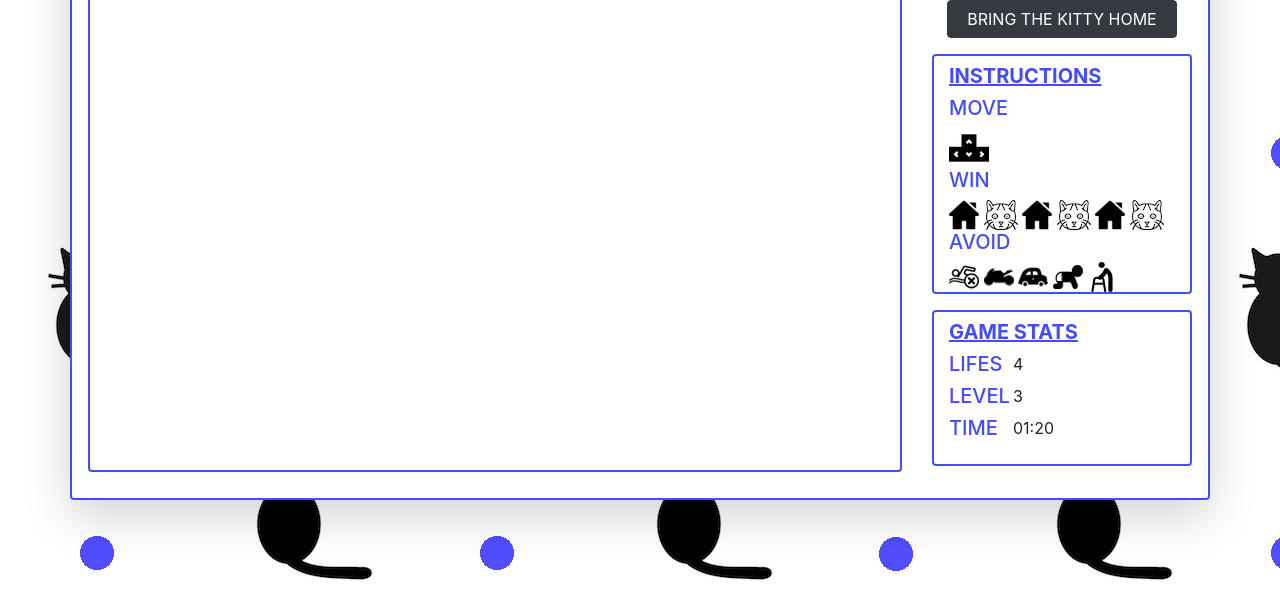
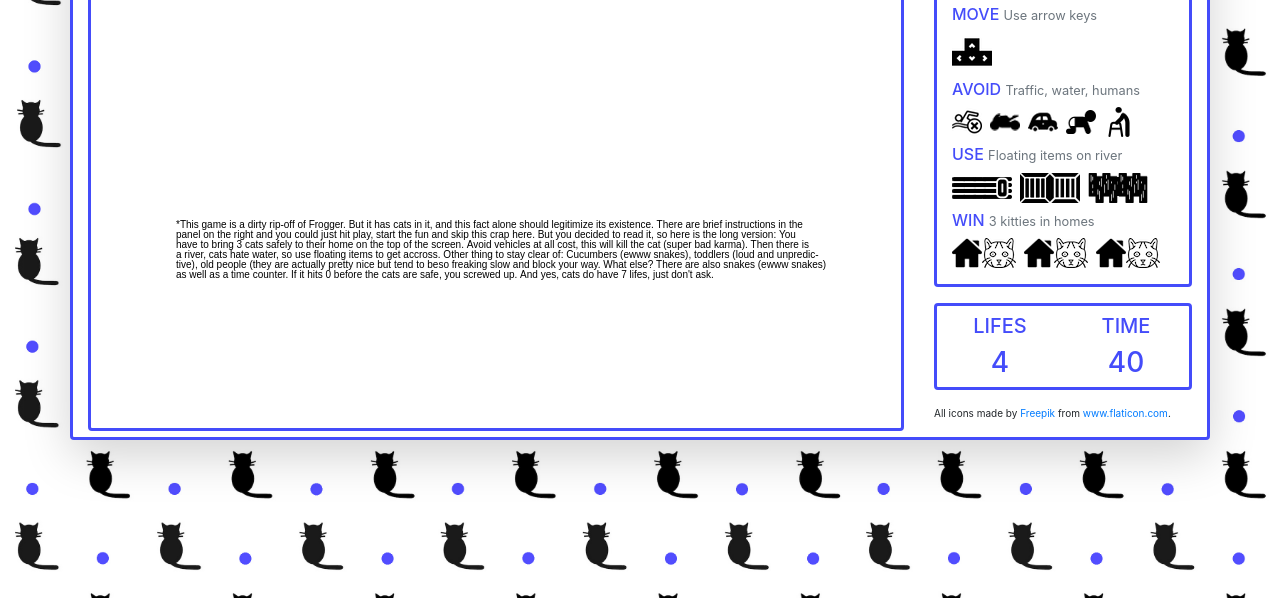
Before and after one commit to manubuer/kitty-run-remote, a plain HTML site: page index.html in a window 1280 px wide. Shown: the part 202-800 px from the top of the page. Drawn offline with nearby package versions, Linux system fonts and the light colour scheme.

Commit message:
still correct counter and levels missing

```diff
--- a/index.html
+++ b/index.html
@@ -14,12 +14,12 @@
 
 <body>
 
-  <div class="container-fluid mt-5">
+  <div class="container-fluid mt-2">
 
-    <div class="container shadow-lg border border-dark rounded p-3" id="gameRow">
+    <div class="container shadow-lg border border-dark rounded" id="gameRow">
 
 
-      <div class="row align-items-center">
+      <div class="row">
 
         <div class="col">
 
@@ -27,55 +27,86 @@
             <img class="img-fluid" src="images/kitty-run-logo-trans.png" alt="kitty-run-logo">
           </div>
 
-          <div class="col my-3">
-            <button type="button" class="col btn btn-dark" id="start-button">BRING THE KITTY HOME</button>
+          <div class="row my-3">
+            <div class="container">
+            <button type="button" class="col btn-sm btn-dark" id="start-button">START</button>
+          </div>
           </div>
 
           <div class="col col-lg-12 my-3 pt-2 rounded border border-dark" id="instructions">
-            <h5 class="font-weight-bold text-left"><ins>INSTRUCTIONS</ins></h5>
-            <h5>MOVE</h5>
-            <img src="images/right size/keyboard-small.png" alt="keyboard" class="img-fluid">
+            <div class="container">
+              <!-- <h5 class="font-weight-bold text-left"><ins>INSTRUCTIONS</ins></h5> -->
+              <div class="row">
+                <h6>MOVE
+                  <small class="text-muted">Use arrow keys</small>
+                </h6>
 
-            <h5>WIN</h5>
-            <img src="images/right size/003-home.png" alt="home" class="img-fluid">
-            <img src="images/cat-head-transp.png" alt="cat head" class="img-fluid">
-            <img src="images/right size/003-home.png" alt="home" class="img-fluid">
-            <img src="images/cat-head-transp.png" alt="cat head" class="img-fluid">
-            <img src="images/right size/003-home.png" alt="home" class="img-fluid">
-            <img src="images/cat-head-transp.png" alt="cat head" class="img-fluid">
+              </div>
+              <div class="row mb-2">
+                <img src="images/right size/keyboard-small.png" alt="keyboard" class="img-fluid mr-2">
+              </div>
 
-            <h5>AVOID</h5>
-            <img src="images/right size/do-not-swim-sign.png" alt="dont swim" class="img-fluid">
-            <img src="images/right size/motorcycleFast-inverted.png" alt="motorcycle" class="img-fluid">
-            <img src="images/right size/001-car-inverted.png" alt="car" class="img-fluid">
-            <img src="images/right size/006-toddler.png" alt="toddler" class="img-fluid">
-            <img src="images/right size/005-walker.png" alt="walker" class="img-fluid">
+              <div class="row">
+                <h6>AVOID
+                  <small class="text-muted">Traffic, water, humans</small>
+                </h6>
+              </div>
+              <div class="row mb-2">
+                <img src="images/right size/do-not-swim-sign.png" alt="dont swim" class="img-fluid mr-2">
+                <img src="images/right size/motorcycleFast-inverted.png" alt="motorcycle" class="img-fluid mr-2">
+                <img src="images/right size/001-car-inverted.png" alt="car" class="img-fluid mr-2">
+                <img src="images/right size/006-toddler.png" alt="toddler" class="img-fluid mr-2">
+                <img src="images/right size/005-walker.png" alt="walker" class="img-fluid mr-2">
+              </div>
+
+              <div class="row">
+                <h6>USE
+                  <small class="text-muted">Floating items on river</small>
+                </h6>
+
+              </div>
+              <div class="row mb-2">
+                <img src="images/right size/008-inflatable-60-lr-inv.png" alt="inflatable" class="img-fluid mr-2">
+                <img src="images/right size/012-wooden-box-60-inv.png" alt="box" class="img-fluid mr-2">
+                <img src="images/right size/011-wood-board-60-inv.png" alt="wood" class="img-fluid mr-2">
+              </div>
+
+              <div class="row">
+                <h6>WIN
+                  <small class="text-muted">3 kitties in homes </small>
+                </h6>
+              </div>
+              <div class="row mb-3">
+                <img src="images/right size/003-home.png" alt="home" class="img-fluid">
+                <img src="images/cat-head-transp.png" alt="cat head" class="img-fluid mr-2">
+                <img src="images/right size/003-home.png" alt="home" class="img-fluid">
+                <img src="images/cat-head-transp.png" alt="cat head" class="img-fluid mr-2">
+                <img src="images/right size/003-home.png" alt="home" class="img-fluid">
+                <img src="images/cat-head-transp.png" alt="cat head" class="img-fluid mr-2">
+              </div>
+            </div>
           </div>
 
           <div class="col col-lg-12 my-3 pt-2 rounded border border-dark">
-            <h5 class="font-weight-bold text-left"><ins>GAME STATS</ins></h5>
-
-            <dl class="row">
-              <dt class="col-sm-3">
+            <!-- <h5 class="font-weight-bold text-left"><ins>GAME STATS</ins></h5> -->
+            <div class="row">
+              <div class="col text-center">
                 <h5>LIFES</h5>
-              </dt>
-              <dd class="col-sm-9">4</dd>
-
-              <dt class="col-sm-3">
-                <h5>LEVEL</h5>
-              </dt>
-              <dd class="col-sm-9">3</dd>
-
-              <dt class="col-sm-3">
+                <h3 id="lifesId"></h3>
+              </div>
+              <div class="col text-center">
                 <h5>TIME</h5>
-              </dt>
-              <dd class="col-sm-9">01:20</dd>
-            </dl>
+                <h3 id="timeId"></h3>
+              </div>
+            </div>
           </div>
+          <p class="credits">
+            All icons made by <a href="https://www.flaticon.com/authors/freepik">Freepik</a> from <a href="http://www.flaticon.com">www.flaticon.com</a>.
+          </p>
 
         </div>
 
-        <div class="col order-first justify-content-center">
+        <div class="col order-first text-center pt-3">
           <canvas class="rounded border border-dark" width="810" height="600"></canvas>
         </div>
 
--- a/javascript.js
+++ b/javascript.js
@@ -1,53 +1,58 @@
-/*
-
-// the story
-- cat needs to bring item to their human companion.
-- is stuck beyond road / river which he has to cross
-- not allowed to touch moving things (cars, dogs, humans, etc)
-- must cross river, needs to jump on logs, boats, other floating things
-- three times succeeded? -> next level
-
-// level harder
-- more opponents
-- opponents move faster
-- floating things disappear
-- opponents on floating things
-- moving opponents bigger
-- floating things smaller
-
-*/
-
-// ===================================
-
-/*
-
-// what i need
-
-- player object
-    - maybe chose character if enough time
-    - move functions
-    - animations that cat jumps
-
-- opponent object constructor
-    - cars, dogs, humans
-
-- floating things object constuctor
-    - logs, boats, whatever floats
 
 
-*/
+window.onload = () => {
+  let canvas = document.querySelector("canvas");
+  let ctx = canvas.getContext("2d");
 
-// canvas
-window.onload = () => {
+  let logo = new Image();
+  logo.src = "images/kitty-run-logo-trans.png";
+
+  ctx.drawImage(logo, 85, 50, 640, 360);
+
+  ctx.fillStyle = "black";
+  ctx.font = "10px Arial";
+  ctx.fillText(
+    "*This game is a dirty rip-off of Frogger. But it has cats in it, and this fact alone should legitimize its existence. There are brief instructions in the",
+    85,
+    400
+  );
+  ctx.fillText(
+    "panel on the right and you could just hit play, start the fun and skip this crap here. But you decided to read it, so here is the long version: You",
+    85,
+    410
+  );
+  ctx.fillText(
+    "have to bring 3 cats safely to their home on the top of the screen. Avoid vehicles at all cost, this will kill the cat (super bad karma). Then there is",
+    85,
+    420
+  );
+  ctx.fillText(
+    "a river, cats hate water, so use floating items to get accross. Other thing to stay clear of: Cucumbers (ewww snakes), toddlers (loud and unpredic-",
+    85,
+    430
+  );
+  ctx.fillText(
+    "tive), old people (they are actually pretty nice but tend to beso freaking slow and block your way. What else? There are also snakes (ewww snakes)",
+    85,
+    440
+  );
+  ctx.fillText(
+    "as well as a time counter. If it hits 0 before the cats are safe, you screwed up. And yes, cats do have 7 lifes, just don't ask.",
+    85,
+    450
+  );
+
   document.getElementById("start-button").onclick = () => {
-    console.log("start klicked");
     start();
   };
 
   // images load & create variables
 
-  let canvas = document.querySelector("canvas");
-  let ctx = canvas.getContext("2d");
+  let background = new Image();
+  background.src = "images/canvas-background.png";
+
+  let waves = new Image();
+  waves.src = "images/wave.png";
 
   let cat = new Image();
   cat.src = "images/cat-head-transp.png";
@@ -92,6 +97,11 @@ window.onload = () => {
   let crocodile = new Image();
   crocodile.src = "images/right size/021-crocodile.png";
 
+  // audio
+
+  let step = new Audio();
+  step.src = "audio/Frog.aiff"
+
   // frame counter & obstacle array
 
   let obstacleArray = [];
@@ -105,7 +115,9 @@ window.onload = () => {
     height: 28,
     width: 30,
     image: cat,
-    lifes: 3,
+    lifes: 4,
+    time: 40,
+    catsSaved: 0,
     gameOver: false,
 
     moveUp: function() {
@@ -134,8 +146,6 @@ window.onload = () => {
 
     update: function() {
       ctx.drawImage(player.image, player.x, player.y, 30, 30);
-      // ctx.strokeStyle = "red";
-      // ctx.strokeRect(player.x, player.y, player.width, player.height);
     },
 
     top: function() {
@@ -176,26 +186,28 @@ window.onload = () => {
 
       this.lifes--;
 
+      document.getElementById("lifesId").innerText = this.lifes;
+
       if (this.lifes > 0) {
-        console.log(`You have ${this.lifes} lifes left`);
         this.x = 360;
         this.y = 570;
-
       } else {
         this.gameOver = true;
       }
     },
 
     reset: function() {
-        this.x = 360;
-        this.y = 570;
-        this.gameOver = false;
-        this.lifes = 3
 
+      this.x = 360;
+      this.y = 570;
+      this.gameOver = false;
     },
   };
 
-  // vehicles class and cosntructor
+  document.getElementById("timeId").innerText = player.time;
+  document.getElementById("lifesId").innerText = player.lifes;
+
+  // vehicles class and constructor
 
   class Vehicles {
     constructor(posX, posY, img, speed) {
@@ -279,58 +291,145 @@ window.onload = () => {
     }
   };
 
+  // homes objects
+
+  let home1 = {
+    x: 180,
+    y: 0,
+    width: 60,
+    height: 30,
+    img: cat,
+    occupied: false,
+
+    left: function() {
+      return this.x + 5;
+    },
+
+    right: function() {
+      return this.x + this.width - 5;
+    },
+
+    top: function() {
+      return this.y;
+    },
+
+    bottom: function() {
+      return this.y + this.height - 5;
+    }
+  };
+
+  let home2 = {
+    x: 390,
+    y: 0,
+    width: 60,
+    height: 30,
+    img: cat,
+    occupied: false,
+
+    left: function() {
+      return this.x + 5;
+    },
+
+    right: function() {
+      return this.x + this.width - 5;
+    },
+
+    top: function() {
+      return this.y;
+    },
+
+    bottom: function() {
+      return this.y + this.height - 5;
+    }
+  };
+
+  let home3 = {
+    x: 600,
+    y: 0,
+    width: 60,
+    height: 30,
+    img: cat,
+    occupied: false,
+
+    left: function() {
+      return this.x + 5;
+    },
+
+    right: function() {
+      return this.x + this.width - 5;
+    },
+
+    top: function() {
+      return this.y;
+    },
+
+    bottom: function() {
+      return this.y + this.height - 5;
+    }
+  };
+
   // start function
 
   function start() {
+
     draw();
+
+  // counter
+
+    let counter = setInterval(interval => {
+      player.time--;
+      if (player.time <= 0 || player.lifes === 0) {
+        clearInterval(counter);
+      }
+      document.getElementById("timeId").innerText = player.time;
+    }, 1000);
   }
 
   // draw function
   function draw() {
+
     if (player.gameOver == false) {
+
       frameCounter++;
 
-      //white background aka clear screen
-      ctx.fillStyle = "white";
-      ctx.fillRect(0, 0, 810, 600);
+      ctx.drawImage(background, 0, 0, 810, 600);
+      ctx.drawImage(waves, 20, 70, 32, 32);
 
-      //street
-      ctx.fillStyle = "black";
-      ctx.fillRect(0, 330, 810, 210);
-
-      ctx.fillStyle = "white";
-      ctx.fillRect(0, 420, 810, 30);
-
-      ctx.strokeStyle = "white";
-      ctx.setLineDash([5, 15]);
-
-      ctx.moveTo(0, 360);
-      ctx.lineTo(810, 360);
-      ctx.moveTo(0, 390);
-      ctx.lineTo(810, 390);
-
-      ctx.moveTo(0, 480);
-      ctx.lineTo(810, 480);
-      ctx.moveTo(0, 510);
-      ctx.lineTo(810, 510);
-
-      ctx.stroke();
-
-      //river
-      ctx.fillStyle = "black";
-      ctx.fillRect(0, 60, 810, 180);
-
-      // home
-      ctx.drawImage(home, 180, 0, 30, 30);
-      ctx.drawImage(home, 390, 0, 30, 30);
-      ctx.drawImage(home, 600, 0, 30, 30);
+      ctx.drawImage(home, 180, 0, 28, 28);
+      ctx.drawImage(home, 390, 0, 28, 28);
+      ctx.drawImage(home, 600, 0, 28, 28);
 
       ctx.strokeStyle = "black";
-      ctx.strokeRect(210, 0, 30, 30);
-      ctx.strokeRect(420, 0, 30, 30);
-      ctx.strokeRect(630, 0, 30, 30);
+      ctx.strokeRect(210, 0, 28, 28);
+      ctx.strokeRect(420, 0, 28, 28);
+      ctx.strokeRect(630, 0, 28, 28);
+
+      if (home1.occupied === true) {
+        ctx.drawImage(home1.img, home1.left() + 25, home1.top(), 30, 30);
+      }
+
+      if (home2.occupied === true) {
+        ctx.drawImage(home2.img, home2.left() + 25, home2.top(), 30, 30);
+      }
+
+      if (home3.occupied === true) {
+        ctx.drawImage(home3.img, home3.left() + 25, home3.top(), 30, 30);
+      }
 
       player.update();
+
+      // at home
+
+      let homesArray = [home1, home2, home3];
+
+      homesArray.forEach(function(home) {
+        if (player.crashWith(home) && home.occupied === false) {
+          player.catsSaved++;
+          home.occupied = true;
+          player.reset();
+        }
+      });
+
 
       // obstacle array update & remove
 
@@ -367,13 +466,11 @@ window.onload = () => {
       // draw moving things
 
       if (frameCounter % 120 === 0) {
-        console.log(obstacleArray.length);
 
         // on river
         obstacleArray.push(new Floats(canvas.width, 60, wood, 2));
         obstacleArray.push(new Floats(canvas.width, 90, box, 6));
         obstacleArray.push(new Floats(0, 120, luftLR, -3));
-        obstacleArray.push(new Floats(-150, 120, crocodile, -3));
         obstacleArray.push(new Floats(canvas.width, 150, wood, 4));
         obstacleArray.push(new Floats(canvas.width, 180, box, 3));
         obstacleArray.push(new Floats(0, 210, luftLR, -5));
@@ -391,22 +488,37 @@ window.onload = () => {
         obstacleArray.push(new Vehicles(canvas.width, 510, deliveryTruck, 6));
       }
 
-      setTimeout(function() {
-        window.requestAnimationFrame(draw);
-      }, 1000 / 24);
+      // setTimeout(function() {
+      window.requestAnimationFrame(draw);
+      // }, 1000 / 24);
     }
 
-    // game over screen
+    // game over
     else {
       ctx.fillStyle = "white";
       ctx.fillRect(0, 0, 810, 600);
-      ctx.font = "60px Arial"
-      ctx.fillStyle = "black"
-      ctx.fillText("Game Over", 250, 300)
+      ctx.font = "60px Arial";
+      ctx.fillStyle = "black";
+      ctx.fillText("Game Over*", 250, 300);
 
-      player.reset()
+      ctx.font = "10px Arial";
+      ctx.fillText("*You suck! - The Cats", 480, 330);
+
+      player.reset();
     }
 
+    // game win
+    if (player.catsSaved === 3) {
+
+      ctx.fillStyle = "white";
+      ctx.fillRect(0, 0, 810, 600);
+      ctx.font = "60px Arial";
+      ctx.fillStyle = "black";
+      ctx.fillText("Meow, you win!*", 180, 300);
+
+      ctx.font = "10px Arial";
+      ctx.fillText("*We think your're great - The Cats", 430, 330);
+  }
 
     // keys
     document.onkeydown = function(e) {
--- a/style.css
+++ b/style.css
@@ -3,6 +3,7 @@
 body {
   /* background-color: white; */
   background-image: url("images/cat-bg-blue-dots-large.jpg");
+  background-size: cover;
 }
 
 img {
@@ -15,7 +16,7 @@ img {
 
 .border-dark {
   border-color: #444cfa !important;
-  border-width: 2px !important;
+  border-width: 3px !important;
   background-color: white !important;
 }
 
@@ -30,3 +31,11 @@ h4 {
 h5 {
   color: #444cfa;
 }
+
+h6 {
+  color: #444cfa;
+}
+
+.credits {
+  font-size: 10px;
+}
```
Also changed, not shown: images/canvas-background.png (added), images/right size/008-inflatable-60-lr-inv.png (added), images/right size/011-wood-board-60-inv.png (added), images/right size/012-wooden-box-60-inv.png (added), images/wave.png (added), 3 other files.
